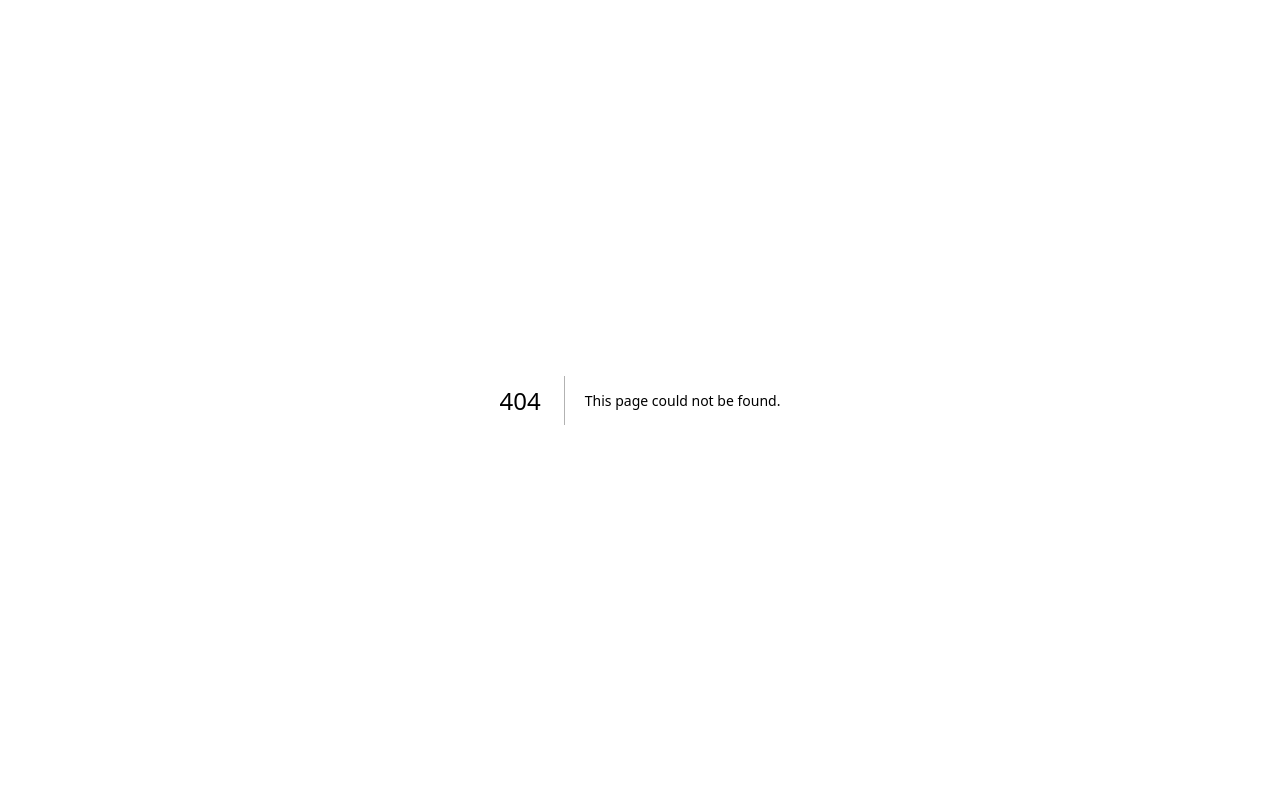
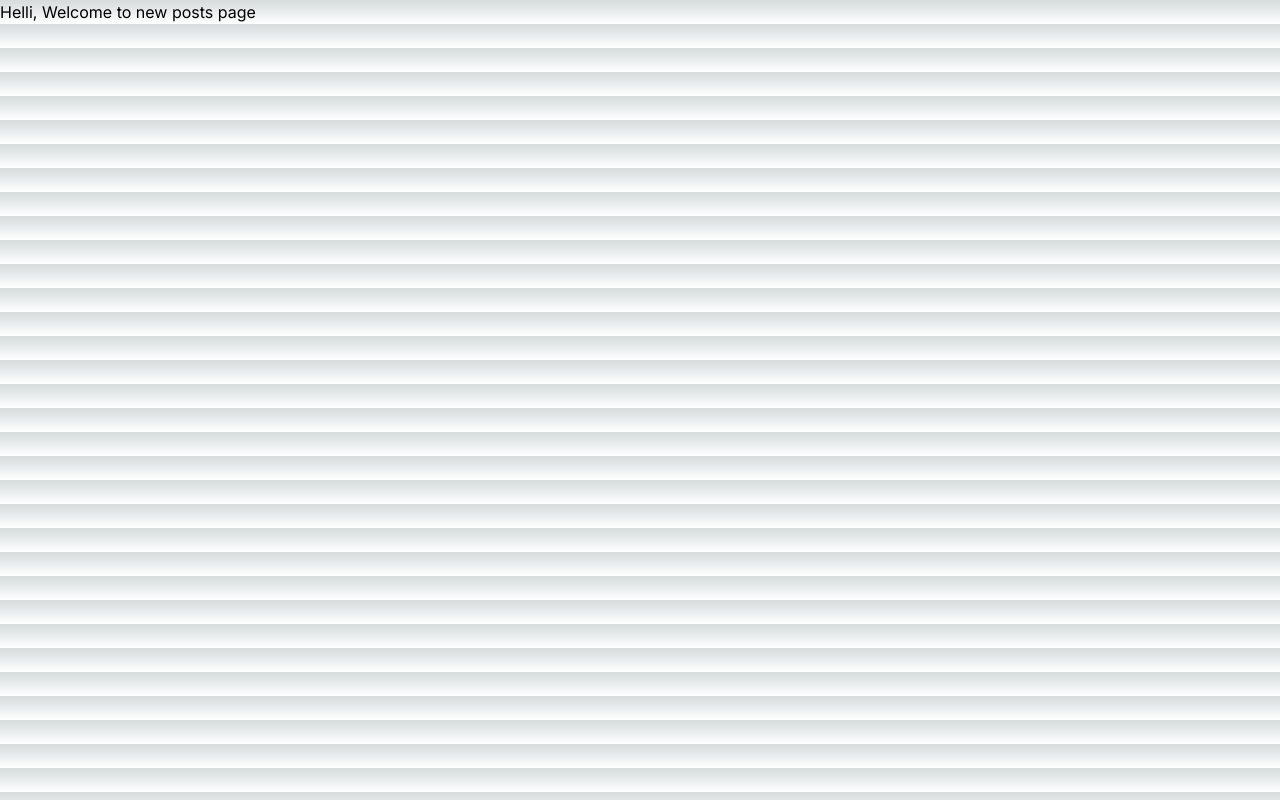
Before and after one commit to TechnologicalJerry/tailwind-react-next-express-mongo, a Next.js app: page /posts/new in a window 1280 px wide. Before the commit this address had no page. Built offline with nearby package versions, Linux system fonts and the light colour scheme.

Commit message:
Create page.js

```diff
--- /dev/null
+++ b/app/posts/new/page.js
@@ -0,0 +1,9 @@
+import React from 'react'
+
+const page = () => {
+    return (
+        <div>Helli, Welcome to new posts page</div>
+    )
+}
+
+export default page;
```
